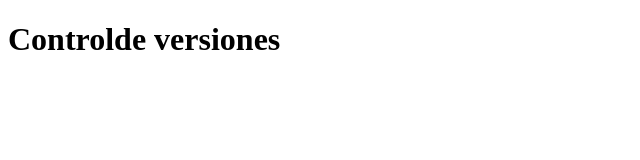
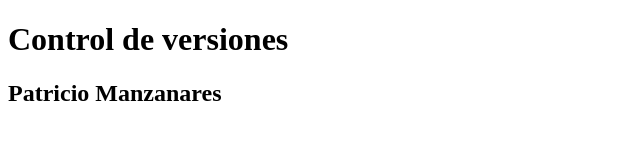
Before and after one commit to Juanmabott/TP_SO_I4_Equipo_111, a plain HTML site: page index.html in a window 1280 px wide. Shown: the whole page, without its empty margins (0-640 px from the left). Drawn offline with Linux system fonts and the light colour scheme.

Commit message:
Favicon y nombre y apellido

```diff
--- a/index.html
+++ b/index.html
@@ -1,12 +1,13 @@
 <!DOCTYPE html>
 <html>
 <head>
-<meta charset="utf-8">
-<title> UTN FRA</title>
-<link rel="icon" type="image/x-icon" href="favicon.ico">
-<link rel="stylesheet" type="text/css" href="estilo.css">
+    <meta charset="utf-8">
+    <title>UTN FRA</title>
+    <link rel="icon" type="image/x-icon" href="favicon.ico">
+    <link rel="stylesheet" type="text/css" href="estilo.css">
 </head>
 <body>
-<h1>Controlde versiones</h1>
+    <h1>Control de versiones</h1>
+    <h2>Patricio Manzanares</h2>
 </body>
 </html>
```
Also changed, not shown: favicon.ico.
